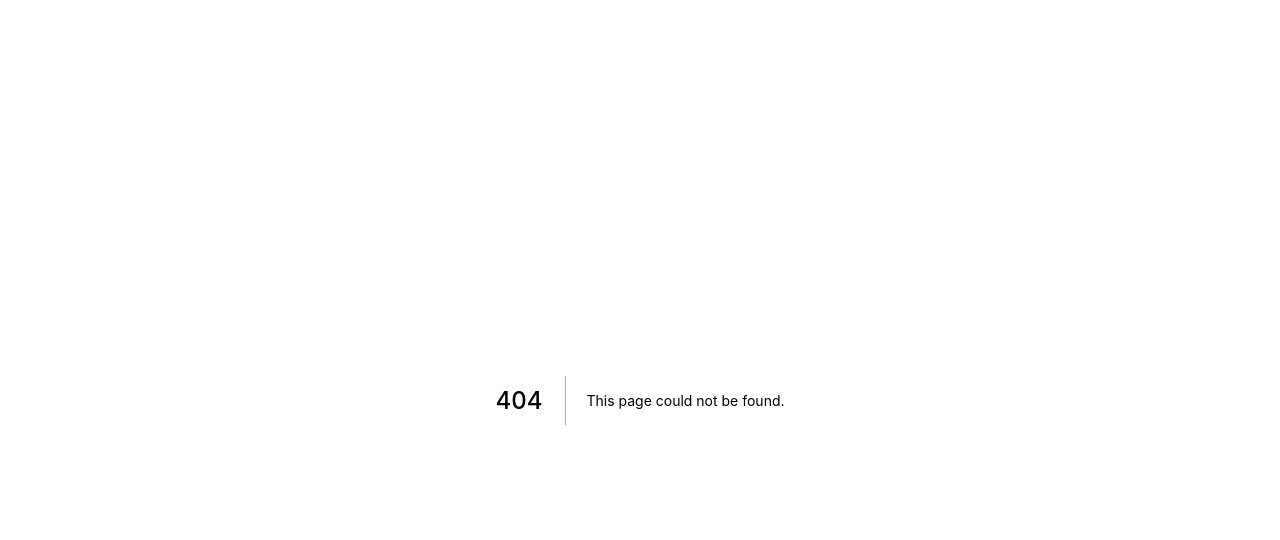
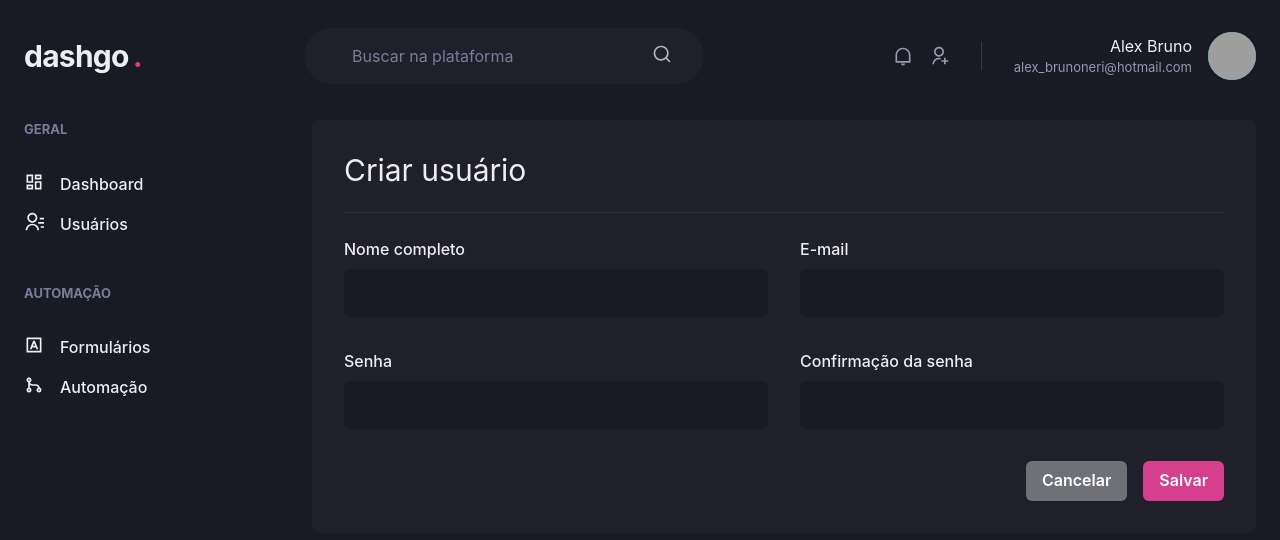
Before and after one commit to alexbruno10/dashgo, a Next.js app: page /users/create in a window 1280 px wide. Before the commit this address had no page. Shown: the top 540 px of the page. Built offline with nearby package versions, Linux system fonts and the light colour scheme; grey boxes are pictures that could not be loaded.

Commit message:
Create page 'Create User'

```diff
--- /dev/null
+++ b/src/pages/users/create.tsx
@@ -0,0 +1,64 @@
+import { useState } from 'react';
+
+import {
+  Box,
+  Divider,
+  Flex,
+  Heading,
+  HStack,
+  SimpleGrid,
+  useBreakpointValue,
+  VStack,
+  Button,
+
+} from "@chakra-ui/react";
+
+import { Header } from '../../components/Header';
+import { Sidebar } from "../../components/Sidebar";
+import { Input } from '../../components/Input';
+
+export default function UserCreate() {
+  const [page, setPage] = useState(1);
+  const isWideVersion = useBreakpointValue({
+    base: false,
+    lg: true,
+  });
+
+  return (
+    <Box>
+      <Header />
+
+      <Flex w="100%" my="6" maxWidth={1480} mx="auto" px="6">
+        <Sidebar />
+
+        <Box flex="1" borderRadius={8} bg="gray.800" p="8">
+          <Heading size="lg" fontWeight="normal">Criar usuário</Heading>
+
+            <Divider my="6" borderColor="gray.700" />
+
+            <VStack spacing="8">
+
+                <SimpleGrid minChildWidth="240px" spacing="8" w="100%">
+                    <Input name="name" label="Nome completo" />
+                    <Input name="email" label="E-mail" />
+                </SimpleGrid>
+
+                <SimpleGrid minChildWidth="240px" spacing="8" w="100%">
+                    <Input name="password" label="Senha" />
+                    <Input name="password_confirmation" label="Confirmação da senha" />
+                </SimpleGrid>
+
+            </VStack>
+
+            <Flex mt="8" justify="flex-end">
+                <HStack spacing="4">
+                    <Button colorScheme="whiteAlpha">Cancelar</Button>
+                    <Button colorScheme="pink">Salvar</Button>
+                </HStack>
+            </Flex>
+
+        </Box>
+      </Flex>
+    </Box>
+  )
+}
```
